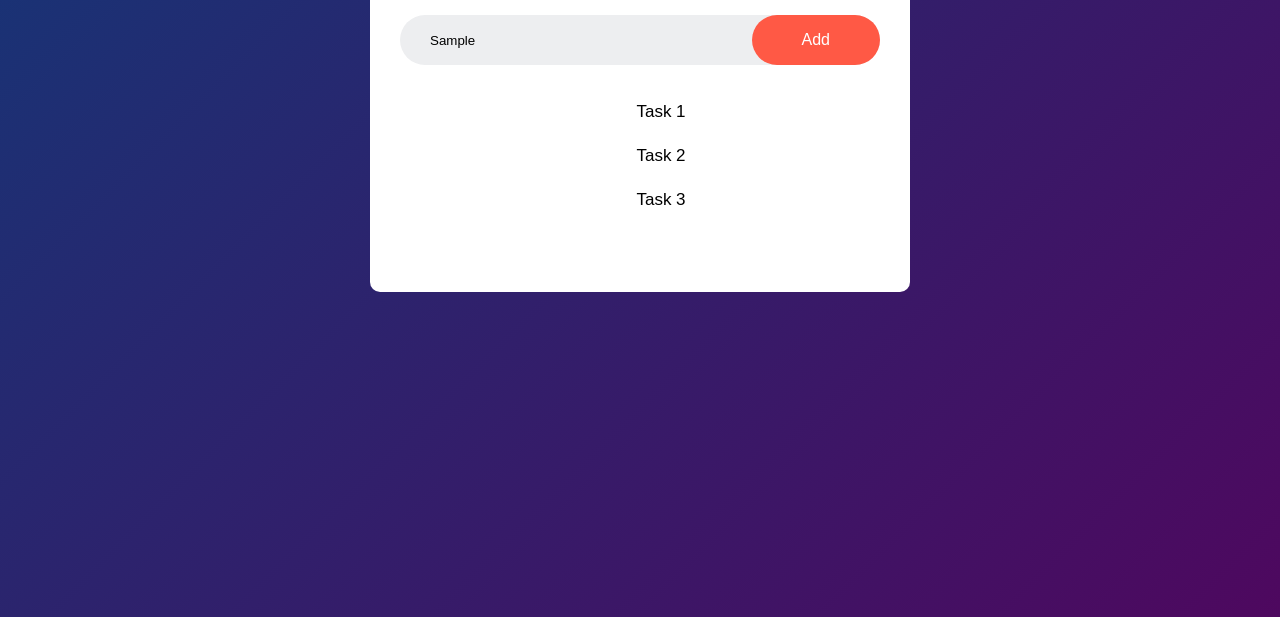
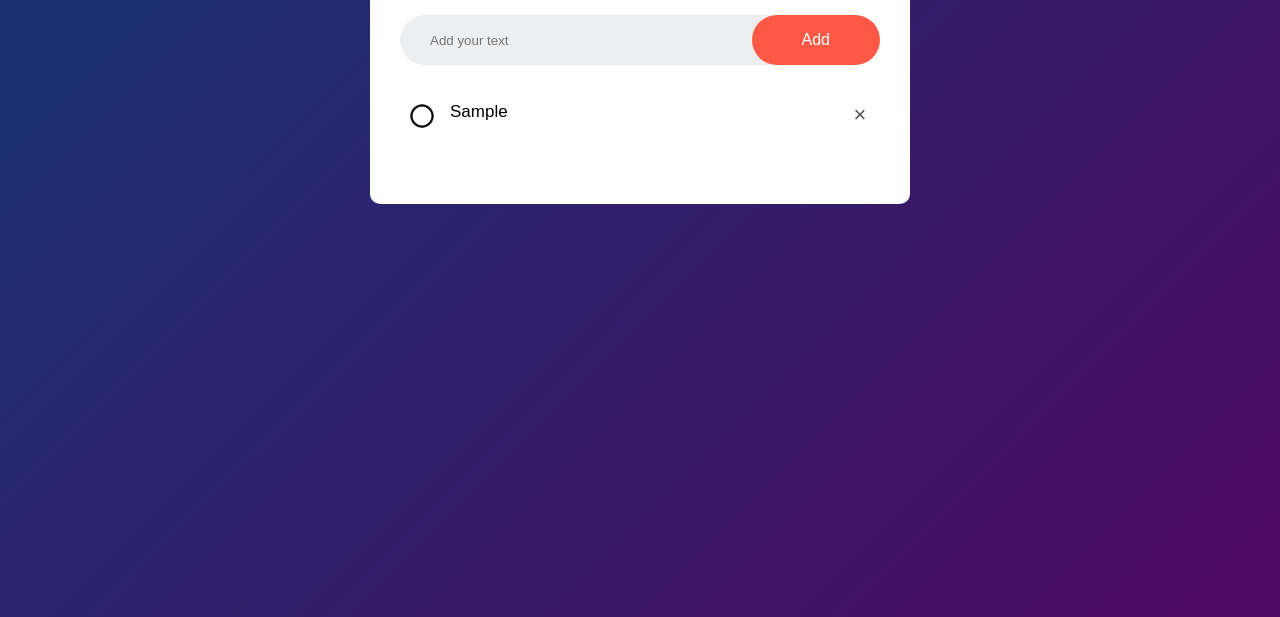
Before and after one commit to NilofaBanu/To-Do-List-App, a plain HTML site: page index.html in a window 1280 px wide. Both pictures are taken after typing "Sample" into the empty fields and a click on the button "Add". Shown: the part 183-800 px from the top of the page. Drawn offline with Linux system fonts and the light colour scheme.

Commit message:
Updated To do list code with resources

```diff
--- a/index.html
+++ b/index.html
@@ -12,15 +12,15 @@
             <h2>To-Do List <img src="R (1).png"></h2> <br>
             <div class="row">
                 <input type="text" id="input-box" placeholder="Add your text">
-                <button>Add</button>
+                <button onclick="addTask()">Add</button>
             </div>
-            <ul ul="list-container">
-                <li>Task 1</li>
+            <ul id="list-container">
+               <!-- <li class="checked">Task 1</li>
                 <li>Task 2</li>
-                <li>Task 3</li>
+                <li>Task 3</li>-->
             </ul>
         </div>
     </div>
-
+    <script src="script.js"></script>
 </body>
 </html>
--- /dev/null
+++ b/script.js
@@ -0,0 +1,42 @@
+const inputBox = document.getElementById("input-box");
+const listContainer = document.getElementById("list-container");
+
+
+function addTask(){
+    if(inputBox.value === ''){
+        alert("You must write something! ");
+    }
+    else{
+        let li = document.createElement("li");
+        li.innerHTML = inputBox.value;
+        listContainer.appendChild(li);
+        let span = document.createElement("span");
+        span.innerHTML = "\u00d7";
+        li.appendChild(span);
+    }
+    inputBox.value = "";
+    saveData();
+}
+
+listContainer.addEventListener("click", function(e){
+if(e.target.tagName === "LI") {
+e.target.classList.toggle("checked");
+saveData();
+}
+
+else if(e.target.tagName === "SPAN"){
+e.target.parentElement.remove(); 1
+saveData();
+}
+
+}, false);
+
+function saveData(){
+localStorage.setItem("data", listContainer.innerHTML);
+}
+
+function showTask(){
+    listContainer.innerHTML = localStorage.getItem("data");
+}
+
+showTask();
--- a/style.css
+++ b/style.css
@@ -73,4 +73,48 @@ ul li{
     padding: 12px 8px 12px 50px;
     user-select: none;
     cursor: pointer;
+    position: relative;
+    text-align: left;
+
 }
+
+ul li::before{
+    content: '';
+    position: absolute;
+    height: 28px;
+    width: 28px;
+    border-radius: 50%;
+    background-image: url(cic.png);
+    background-size: cover;
+    background-position: center;
+    top: 12px;
+    left: 8px;
+    align-items: cen;
+}
+
+ul li.checked {
+    color: #555;
+    text-decoration: line-through;
+}
+
+ul li.checked::before{
+    background-image: url(OIP.jpg);
+
+}
+
+ul li span{
+position: absolute;
+right: 0;
+top: 5px;
+width: 40px;
+height: 40px;
+font-size: 22px;
+color: #555;
+line-height: 40px;
+text-align: center;
+border-radius: 50%;
+}
+
+ul li span:hover{
+background: #edeef0;
+}
```
Also changed, not shown: Check-PNG-File.png (added), OIP (1).jpg (added), OIP.jpg (added), cic.png (added).
